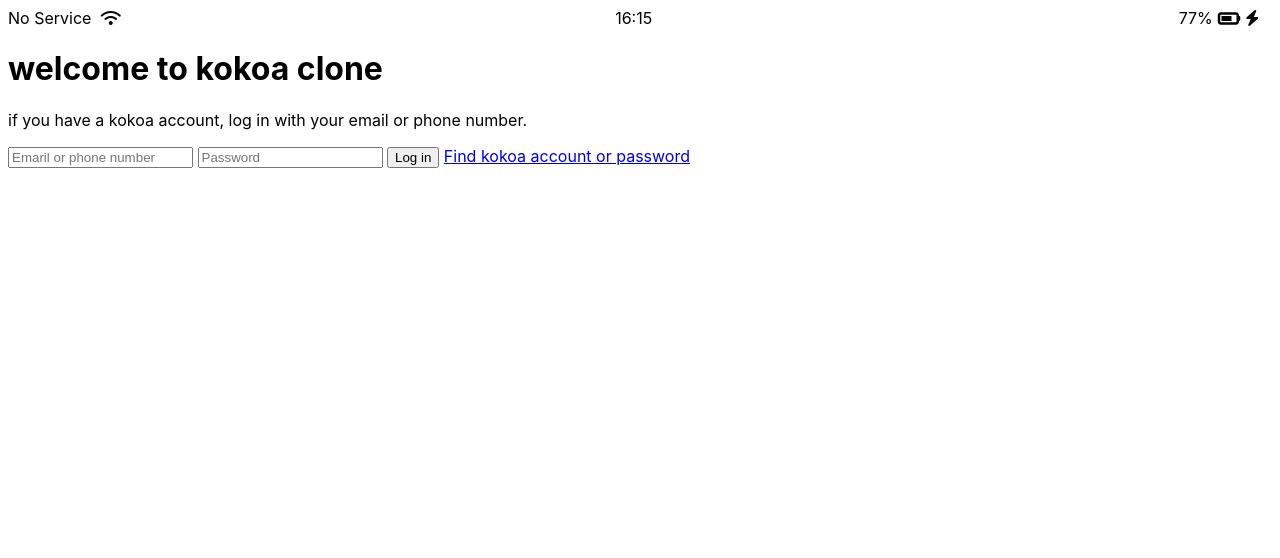
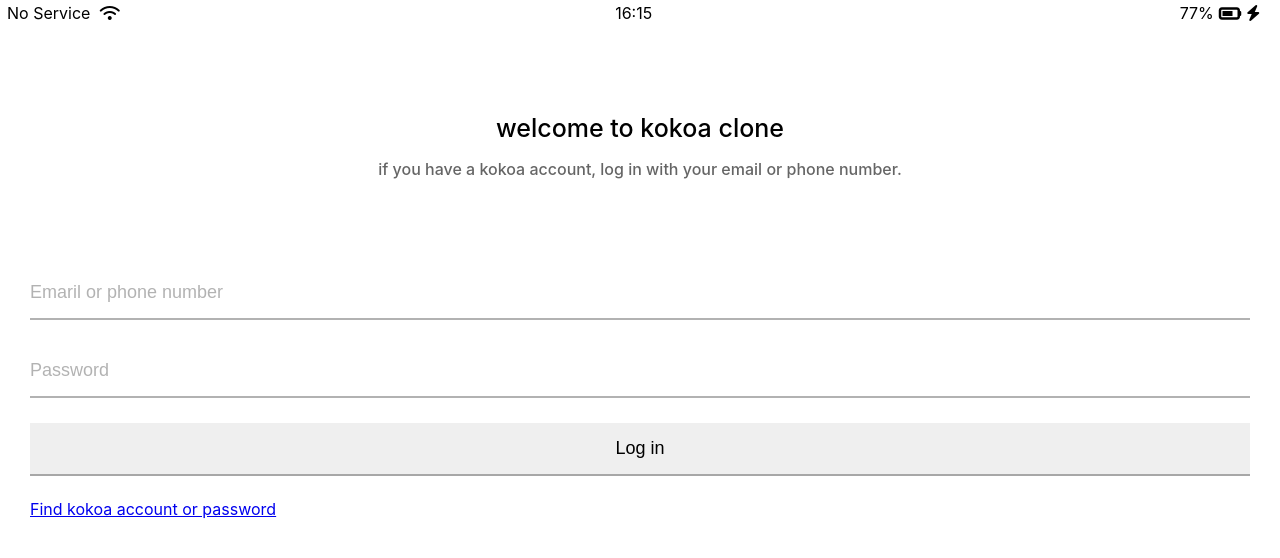
Before and after one commit to berrypizza/kakao, a plain HTML site: page index.html in a window 1280 px wide. Drawn offline with Linux system fonts and the light colour scheme.

Commit message:
first page

```diff
--- /dev/null
+++ b/css/reset.css
@@ -0,0 +1,124 @@
+html,
+body,
+div,
+span,
+applet,
+object,
+iframe,
+h1,
+h2,
+h3,
+h4,
+h5,
+h6,
+p,
+blockquote,
+pre,
+a,
+abbr,
+acronym,
+address,
+big,
+cite,
+code,
+del,
+dfn,
+em,
+img,
+ins,
+kbd,
+q,
+s,
+samp,
+small,
+strike,
+strong,
+sub,
+sup,
+tt,
+var,
+b,
+u,
+i,
+center,
+dl,
+dt,
+dd,
+ol,
+ul,
+li,
+fieldset,
+form,
+label,
+legend,
+table,
+caption,
+tbody,
+tfoot,
+thead,
+tr,
+th,
+td,
+article,
+aside,
+canvas,
+details,
+embed,
+figure,
+figcaption,
+footer,
+header,
+hgroup,
+menu,
+nav,
+output,
+ruby,
+section,
+summary,
+time,
+mark,
+audio,
+video {
+  margin: 0;
+  padding: 0;
+  border: 0;
+  font-size: 100%;
+  font: inherit;
+  vertical-align: baseline;
+}
+/* HTML5 display-role reset for older browsers */
+article,
+aside,
+details,
+figcaption,
+figure,
+footer,
+header,
+hgroup,
+menu,
+nav,
+section {
+  display: block;
+}
+body {
+  line-height: 1;
+}
+ol,
+ul {
+  list-style: none;
+}
+blockquote,
+q {
+  quotes: none;
+}
+blockquote:before,
+blockquote:after,
+q:before,
+q:after {
+  content: "";
+  content: none;
+}
+table {
+  border-collapse: collapse;
+  border-spacing: 0;
+}
--- /dev/null
+++ b/css/status-bar.css
@@ -0,0 +1,29 @@
+#status-bar {
+  display: flex;
+  padding: 5px 7px;
+}
+
+.statusbar__column:first-child span {
+  margin-right: 5px;
+}
+
+/*여기서부터 3가지 아이탬 가운데 정렬*/
+.statusbar__column {
+  width: 33%;
+}
+
+.statusbar__column:nth-child(2) {
+  display: flex;
+  justify-content: center;
+}
+
+.statusbar__column:last-child {
+  display: flex;
+  justify-content: flex-end;
+  align-items: center;
+}
+/* 정렬 여기까지 */
+
+.statusbar__column .fa-battery-three-quarters {
+  margin: 0 5px;
+}
--- a/css/style.css
+++ b/css/style.css
@@ -1,33 +1,56 @@
+@import "reset.css";
+@import "status-bar.css";
+@import "variable.css";
+
 body {
   font-family: -apple-system, BlinkMacSystemFont, "Segoe UI", Roboto, Oxygen,
     Ubuntu, Cantarell, "Open Sans", "Helvetica Neue", sans-serif;
 }
 
-#status-bar {
+.welcome-header {
+  margin: 90px 0;
+  text-align: center;
   display: flex;
+  flex-direction: column;
+  align-items: center;
+  font-weight: 500;
 }
 
-.statusbar__column:first-child span {
-  margin-right: 5px;
+.welcome-header__title {
+  margin-bottom: 20px;
+  font-size: 25px;
 }
 
-/*여기서부터 3가지 아이탬 가운데 정렬*/
-.statusbar__column {
-  width: 33%;
+.welcome-header__text {
+  width: 60%;
+  opacity: 0.6;
 }
 
-.statusbar__column:nth-child(2) {
+#login-form {
   display: flex;
-  justify-content: center;
+  flex-direction: column;
+  margin: 0 30px;
 }
 
-.statusbar__column:last-child {
-  display: flex;
-  justify-content: flex-end;
-  align-items: center;
+#login-form input {
+  border: none;
+  padding: 15px 0;
+  font-size: 18px;
+  border-bottom: 2px solid rgba(0, 0, 0, 0.3);
+  margin-bottom: 25px;
+  transition: all 0.8s cubic-bezier(0, 0.865, 0.25, 1);
 }
-/* 정렬 여기까지 */
 
-.statusbar__column .fa-battery-three-quarters {
-  margin: 0 5px;
+#login-form input::placeholder {
+  color: rgba(0, 0, 0, 0.3);
 }
+
+#login-form input:focus {
+  outline: none;
+  border-color: var(--yellow);
+}
+
+#login-form :first-child:focus,
+:nth-child(2):focus {
+  transform: translatey(-2px);
+}
--- /dev/null
+++ b/css/variable.css
@@ -0,0 +1,3 @@
+:root {
+  --yellow: #fae100;
+}
--- a/index.html
+++ b/index.html
@@ -32,7 +32,7 @@
       </p>
     </header>
 
-    <form>
+    <form id="login-form">
       <input type="text" placeholder="Emaril or phone number" />
       <input type="text" placeholder="Password" />
       <input type="submit" value="Log in" />
```
